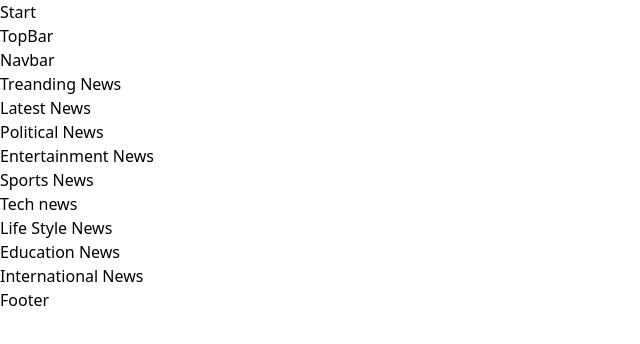
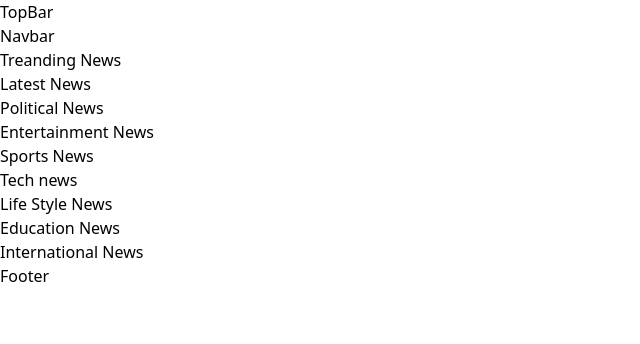
Before and after one commit to SaifullaJubair/News-71, a Next.js app: page / in a window 1280 px wide. Shown: the top 344 px of the page, without its empty margins (0-640 px from the left). Built offline with nearby package versions, Linux system fonts and the light colour scheme.

Commit message:
start code  remove

```diff
--- a/pages/index.js
+++ b/pages/index.js
@@ -25,7 +25,6 @@ export default function Home() {
         <link rel="icon" href="/favicon.ico" />
       </Head>
       <main>
-        <p>Start</p>
         <TopBar></TopBar>
         <Navbar></Navbar>
         <TrendingNews></TrendingNews>
```
